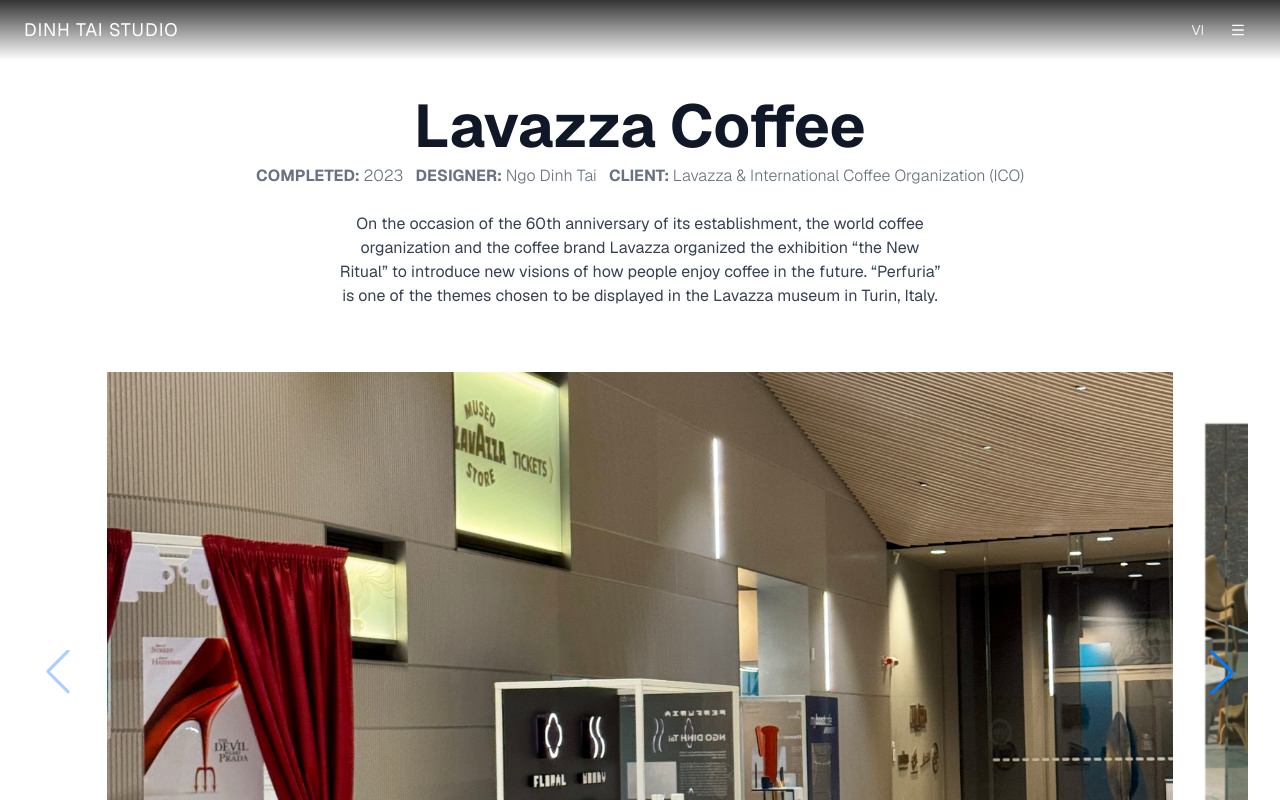
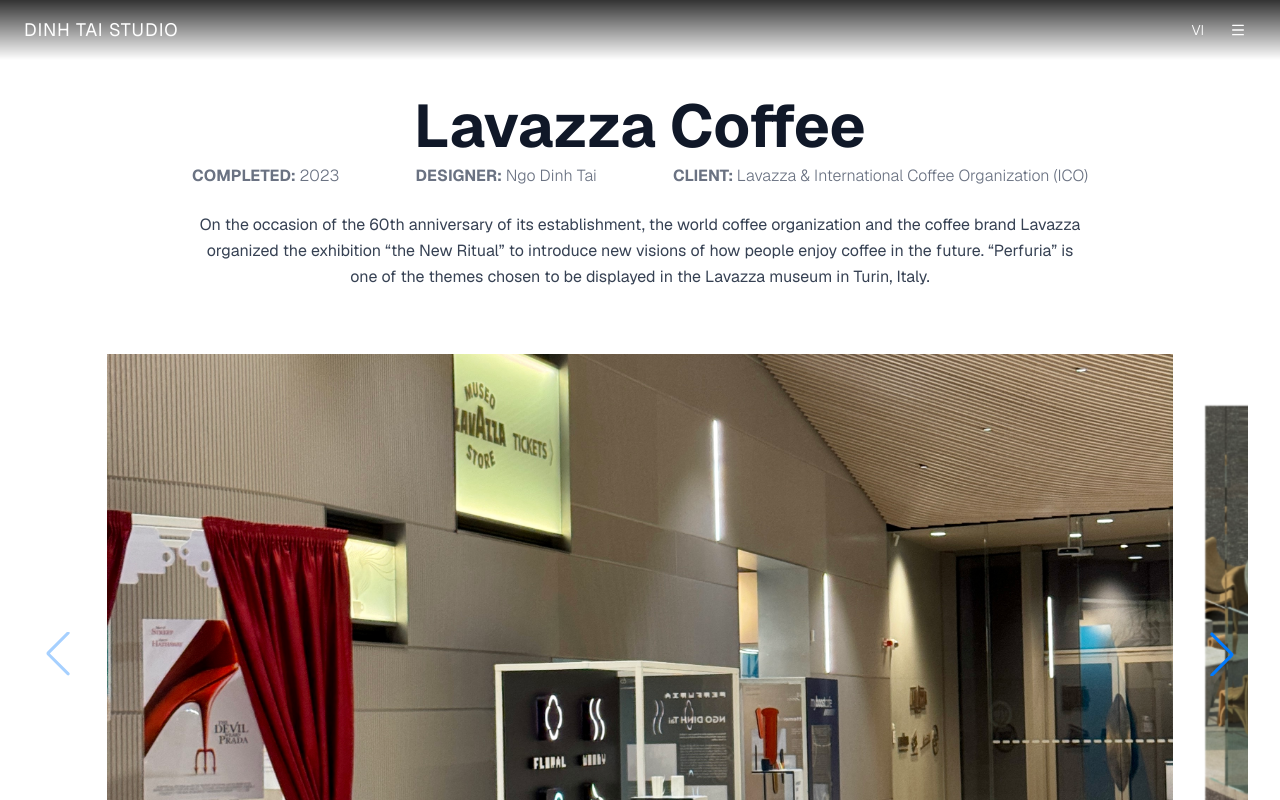
Before and after one commit to nhatran22/taistudio, a Next.js app: page /en/category/lavazza-coffee in a window 1280 px wide. Shown: the top 800 px of the page. Built offline with nearby package versions, Linux system fonts and the light colour scheme.

Commit message:
update UI projects

```diff
--- a/src/app/(site)/[locale]/category/[slug]/page.tsx
+++ b/src/app/(site)/[locale]/category/[slug]/page.tsx
@@ -41,11 +41,11 @@
 
     return (
         <div className="pt-24 pb-20 bg-white min-h-screen px-4 md:px-8">
-            <div className="w-full mx-auto">
+            <div className="max-w-4xl mx-auto">
                 <h1 className="text-3xl md:text-6xl text-gray-900 font-bold w-full text-center">
                     {title}
                 </h1>
-                <div className="grid md:flex md:justify-between pt-2 md:px-56 text-gray-500 font-light">
+                <div className="grid md:flex md:justify-between pt-2 text-gray-500 font-light">
                     <span><span className="font-bold">COMPLETED: </span>{project.comletedYear}</span>
                     <span><span className="font-bold">DESIGNER: </span>{locale === "en" ? project.designerEN : project.designerVI}</span>
                     <span><span className="font-bold">CLIENT: </span>{locale === "en" ? project.clientEN : project.clientVI}</span>
@@ -53,7 +53,7 @@
                         <span><span className="font-bold">AWARD: </span>{project.prize}</span>
                     )}
                 </div>
-                <p className="mt-6 text-gray-700 w-full md:w-1/2 text-xm md:text-base mx-auto text-center">
+                <p className="leading-relaxed mt-6 text-gray-700 w-full md:max-w-4xl mx-auto text-xm md:text-base text-center break-words">
                     {parseDescription(desc)}
                 </p>
             </div>
```
